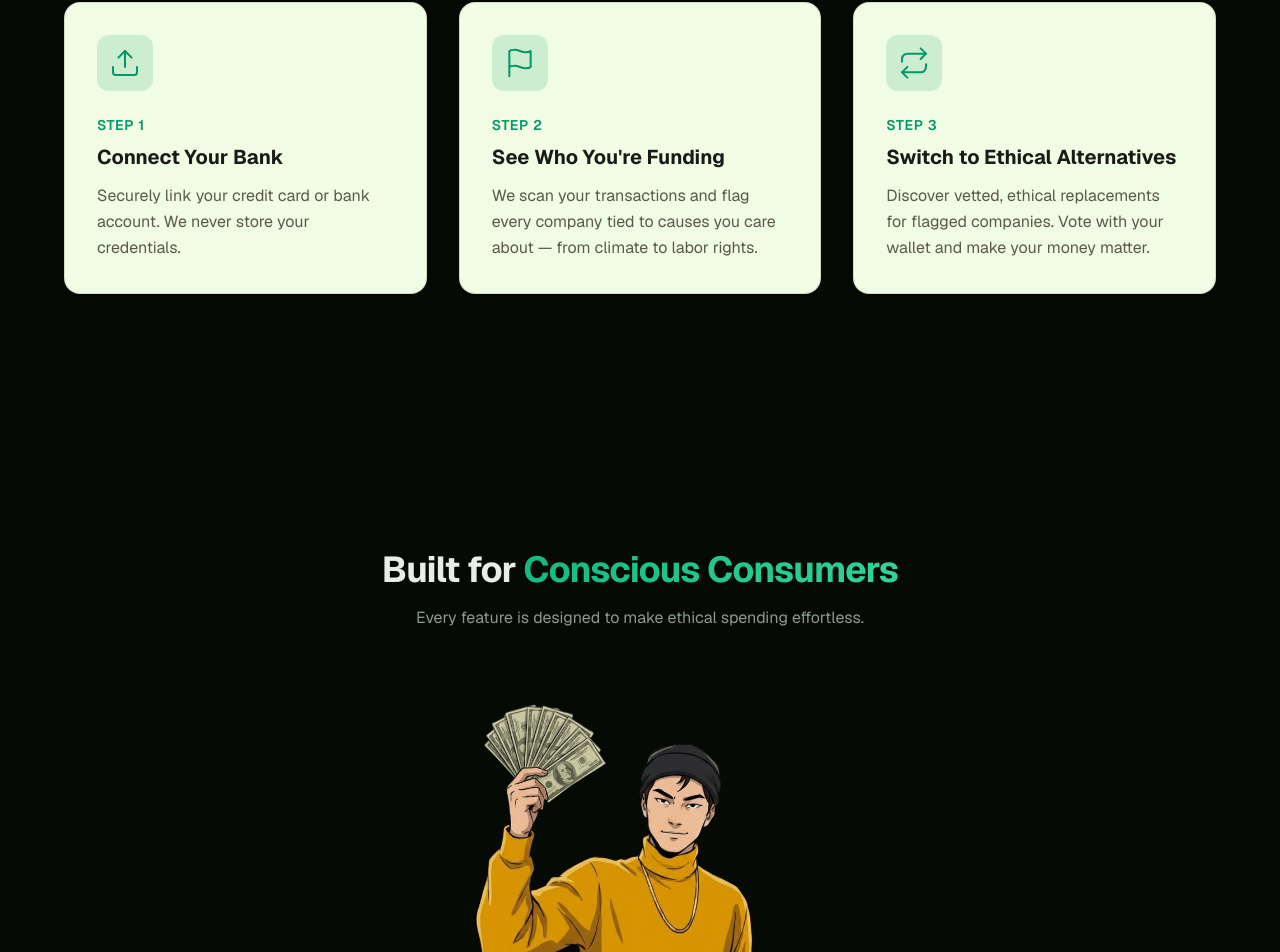
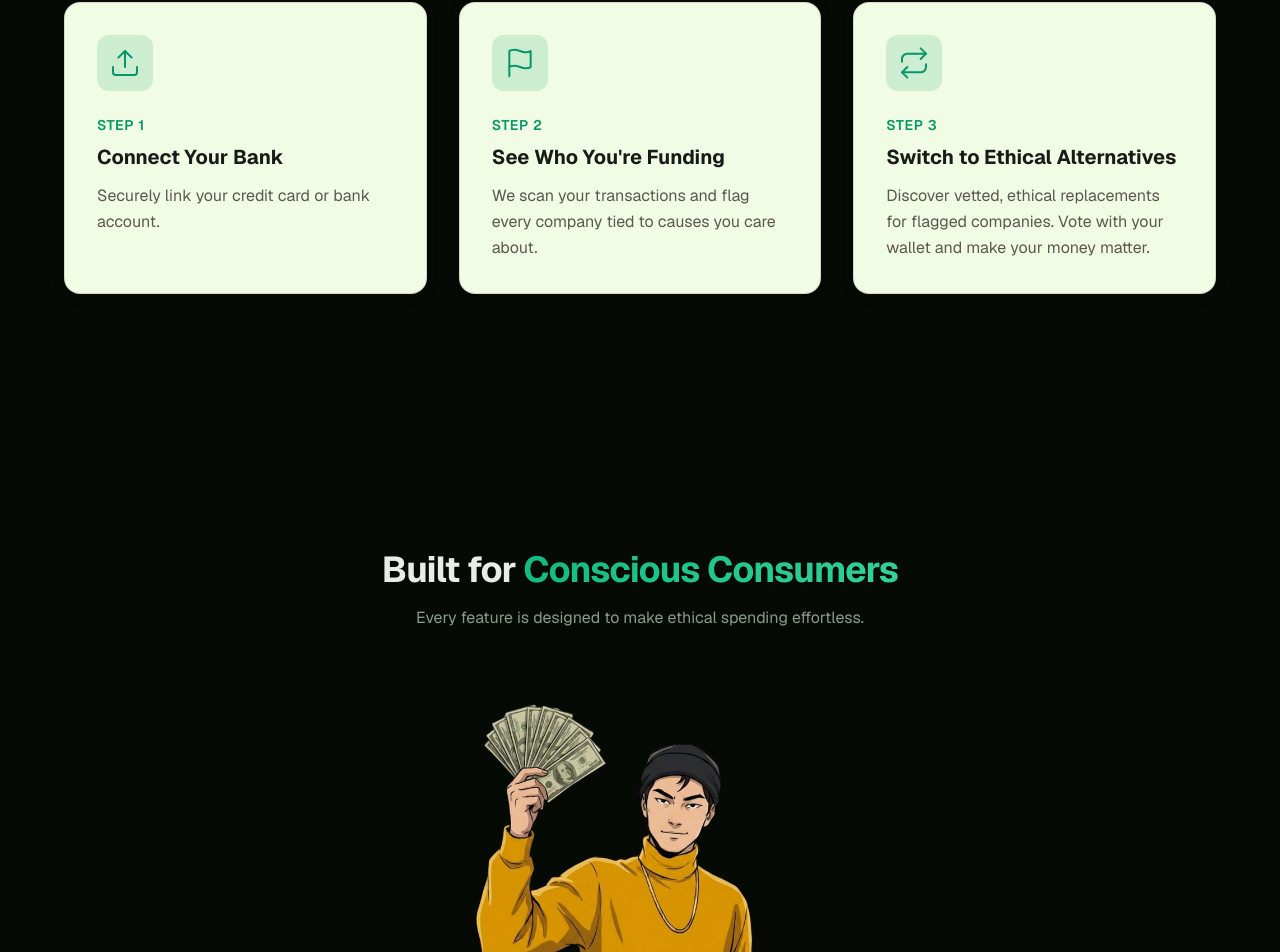
Before and after one commit to tommyeastman/dirtymoney-landing-page, a Next.js app: page / in a window 1280 px wide. Shown: the part 1156-2108 px from the top of the page. Built offline with nearby package versions, Linux system fonts and the light colour scheme.

Commit message:
update copy

```diff
--- a/app/page.tsx
+++ b/app/page.tsx
@@ -67,13 +67,13 @@ const steps = [
     icon: <UploadIcon />,
     title: "Connect Your Bank",
     description:
-      "Securely link your credit card or bank account. We never store your credentials.",
+      "Securely link your credit card or bank account.",
   },
   {
     icon: <FlagIcon />,
     title: "See Who You're Funding",
     description:
-      "We scan your transactions and flag every company tied to causes you care about — from climate to labor rights.",
+      "We scan your transactions and flag every company tied to causes you care about.",
   },
   {
     icon: <SwitchIcon />,
```
